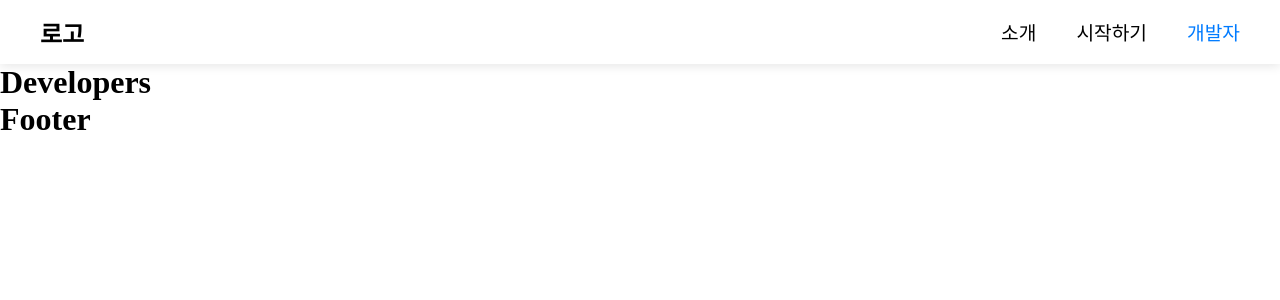
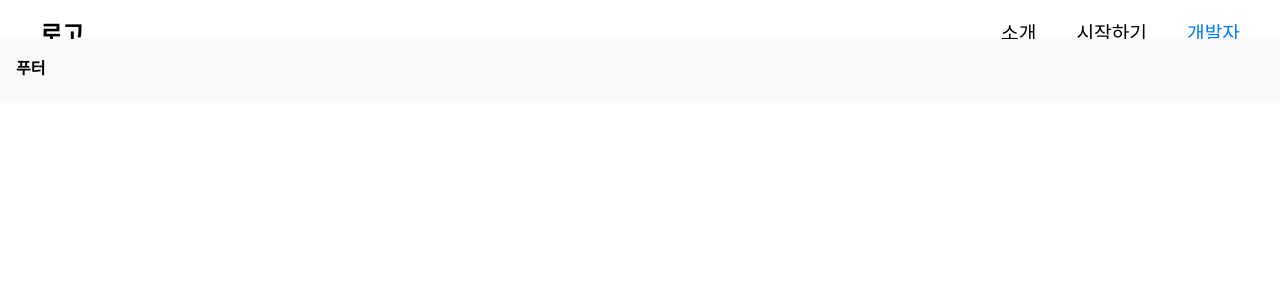
Before and after one commit to limhuijin/Painting_Creativity_React, a React (Vite) app: page /developers in a window 1280 px wide. Shown: the top 300 px of the page. Built offline with nearby package versions, Linux system fonts and the light colour scheme.

Commit message:
푸터 디자인 적용

```diff
--- a/src/App.jsx
+++ b/src/App.jsx
@@ -1,17 +1,24 @@
 import { BrowserRouter, Routes, Route } from "react-router-dom";
 import { Header, Footer } from "./components";
 import { Home, About, GetStarted, Developers } from "./pages";
+import styled from "styled-components";
+
+const StyledRoutes = styled(Routes)`
+  height: auto;
+  min-height: calc(100% - 4rem); // 헤더 높이
+  padding-bottom: 4rem; // 푸터 높이
+`;
 
 function App() {
   return (
     <BrowserRouter>
       <Header />
-      <Routes>
+      <StyledRoutes>
         <Route path="/" element={<Home />} />
         <Route path="/about" element={<About />} />
         <Route path="/get-started" element={<GetStarted />} />
         <Route path="/developers" element={<Developers />} />
-      </Routes>
+      </StyledRoutes>
       <Footer />
     </BrowserRouter>
   );
--- a/src/components/Footer.jsx
+++ b/src/components/Footer.jsx
@@ -1,11 +1,21 @@
 import styled from "styled-components";
 
-const Style = styled.footer``;
+const Style = styled.footer`
+  width: 100%;
+  height: 4rem;
+  display: flex;
+  justify-content: space-between;
+  padding: 1rem;
+  z-index: 1000;
+  background-color: #f8f9fa;
+  position: relative;
+  transform: translateY(-100%);
+`;
 
 const Footer = () => {
   return (
     <Style>
-      <h1>Footer</h1>
+      <h4>푸터</h4>
     </Style>
   );
 };
--- a/src/index.css
+++ b/src/index.css
@@ -2,4 +2,13 @@
   margin: 0;
   padding: 0;
   box-sizing: border-box;
+  font-family: -apple-system, BlinkMacSystemFont, "Segoe UI", "Roboto", "Oxygen", sans-serif;
 }
+
+body {
+  height: 100vh;
+}
+
+body > div {
+  height: 100%;
+}
```
